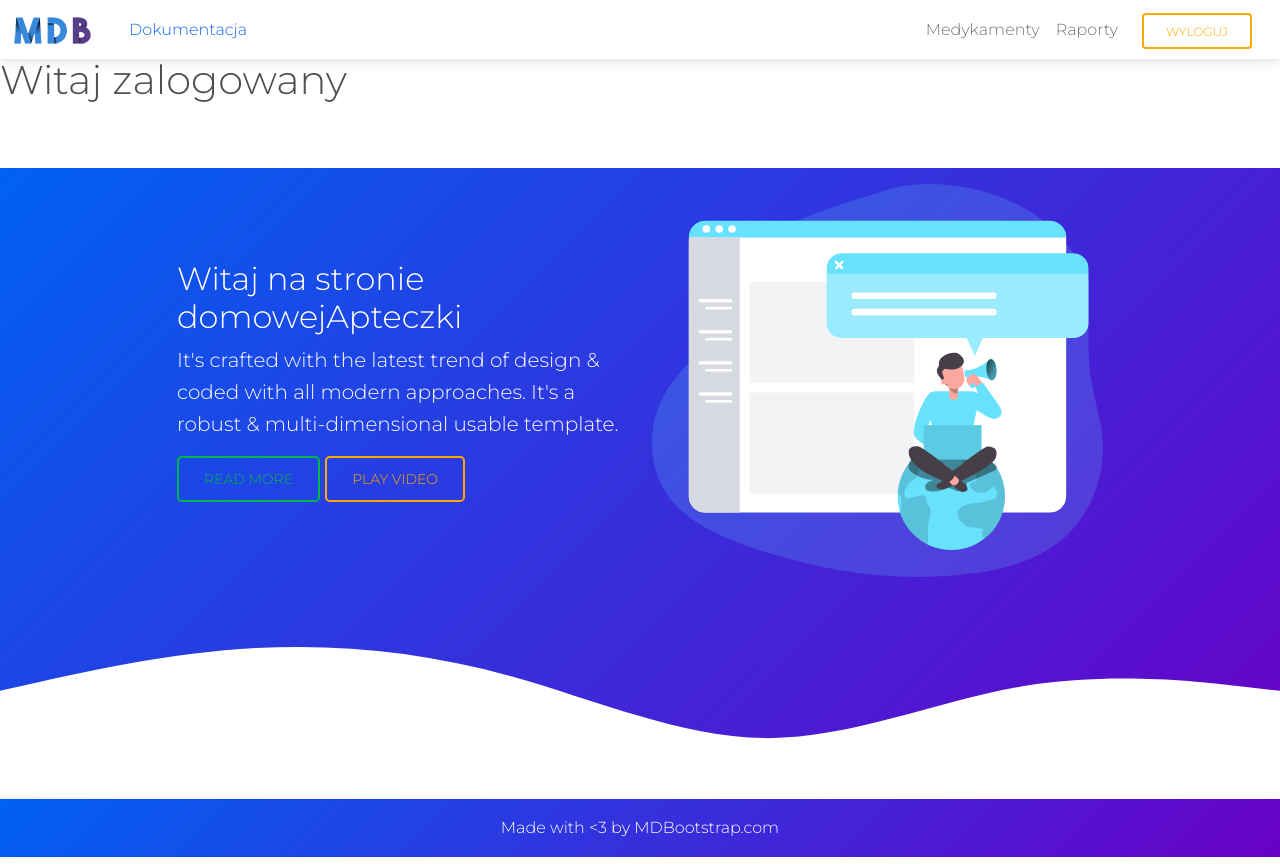
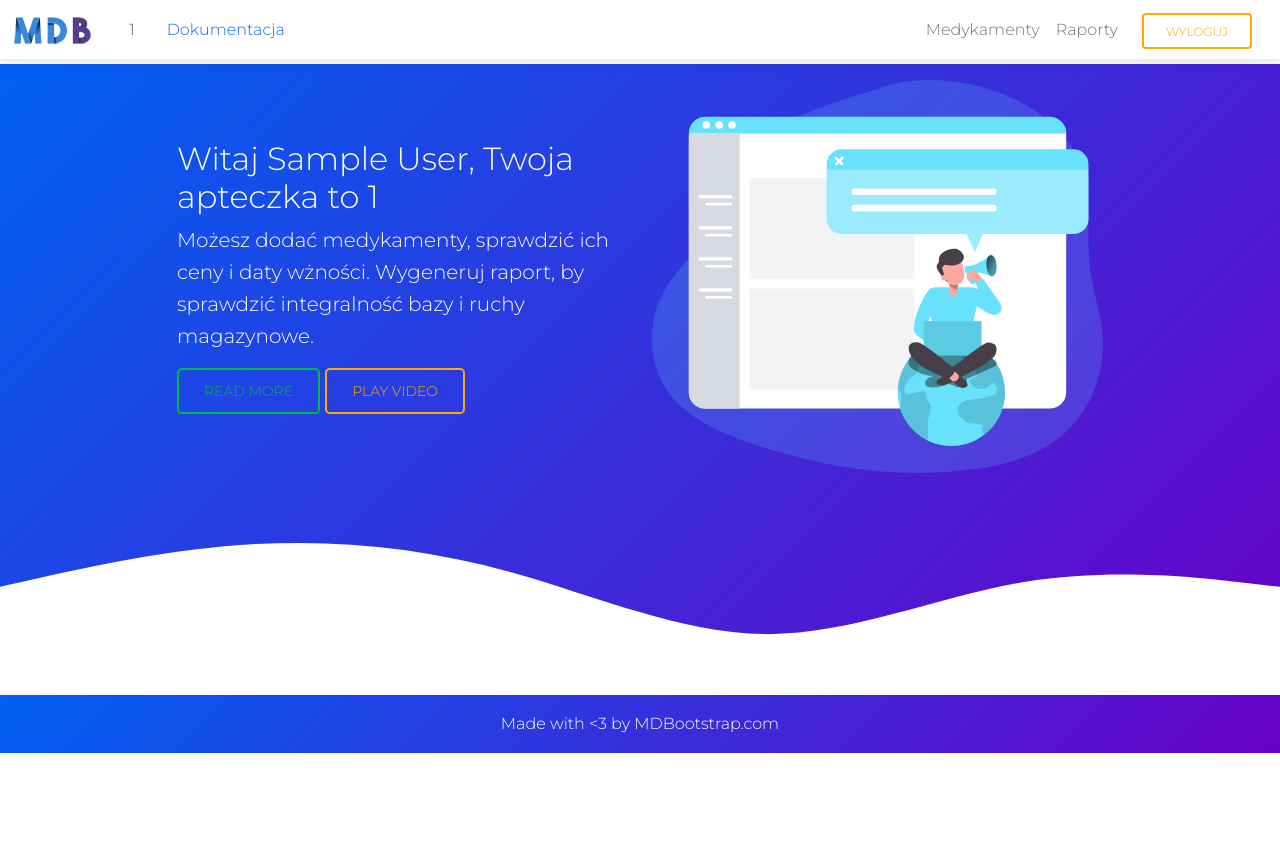
Before and after one commit to informacja/domowaApteczka, a PHP site: page /index.php in a window 1280 px wide. Run offline with PHP 8.4, Linux system fonts and the light colour scheme; the visitor is signed in with stand-in values (Sample User, id 1); some libraries are stand-ins or nearby versions.

Commit message:
loged in fix

```diff
--- a/charon.php
+++ b/charon.php
@@ -34,7 +34,7 @@ function chgw($dane){
     $user_email = mysqli_real_escape_string($conn, $user_email);
     $user_password = mysqli_real_escape_string($conn, $user_password);
 
-    $sql = "SELECT user_email, user_password_hash, apteczki_idapteczki FROM `users` WHERE user_email='$user_email'";
+    $sql = "SELECT user_email, user_password_hash, apteczki_idapteczki, user_name FROM `users` WHERE user_email='$user_email'";
     // $sql = "INSERT INTO `leki_wydane_wprowadzone` ( `leki_w_apteczce_idleki_w_apteczce`, `users_idusers`) VALUES ( '1', '1')";
     // INSERT INTO `leki_w_apteczce` (`idleki_w_apteczce`, `apteczki_idapteczki`, `leki_specyfikacja_idleki`, `ilosc_kupiona`, `ilosc_pozostala`, `data_waznosci`, `status`) VALUES ('1', '1', '1', '1', '1', '2022-05-03', '1');
     $res = mysqli_query($conn, $sql);
@@ -56,6 +56,7 @@ function chgw($dane){
         $correctEmail = $record["user_email"];
         $correctPassHash = $record["user_password_hash"];
         $idApteczki = $record["apteczki_idapteczki"];
+        $name = $record["user_name"];
     }
 // ---------------------------------------------
 
@@ -80,6 +81,7 @@ function chgw($dane){
         }
         $_SESSION["zalogowany"] = 1;
         $_SESSION["apteczka"] = $nazwaApteczki;
+        $_SESSION["name"] = $name;
         echo "Logowanie udane";
         echo '<a href="protected.php"> protected </a>';
         redirect("index.php");
--- a/components/header.inc.php
+++ b/components/header.inc.php
@@ -2,13 +2,29 @@
       <div class="container pt-3">
         <div class="row align-items-center justify-content-center">
           <div class="col-md-5">
+            <?php
+
+            if (zalogowany())
+            {
+              $name = $_SESSION["name"];
+              $apteczkiName = $_SESSION["apteczka"];
+
+                echo "
+              <h2>Witaj $name, Twoja apteczka to $apteczkiName</h2>
+
+              <p>
+                Możesz dodać medykamenty, sprawdzić ich ceny i daty wżności. Wygeneruj raport, by sprawdzić integralność bazy i ruchy magazynowe.
+              </p>";
+            }
+            else echo "
             <h2>Witaj na stronie domowejApteczki</h2>
 
             <p>
               It's crafted with the latest trend of design & coded with all
               modern approaches. It's a robust & multi-dimensional usable
               template.
-            </p>
+            </p>";
+            ?>
 
             <button type="button" class="btn btn-outline-success btn-lg">
               Read more
--- a/components/navbar.inc.php
+++ b/components/navbar.inc.php
@@ -7,16 +7,16 @@
            <?php session_start();
             function zalogowany()
             {
-                if (!isset($_SESSION["zalogowany"])) {
-                    if (isset($_SESSION["zalogowany"])) {
-                        if ($_SESSION["zalogowany"] != 1) {
-                            return false;
-                        } else {
-                            return true;
-                        }
+
+                if (isset($_SESSION["zalogowany"])) {
+                    if ($_SESSION["zalogowany"] != 1) {
+                        return false;
+                    } else {
+                        return true;
                     }
-                    return false;
-                }
+                } else return false;
+                // if (!isset($_SESSION["zalogowany"])) {
+                // return false;
             }
 
             if (zalogowany()) {
--- a/index.php
+++ b/index.php
@@ -2,10 +2,10 @@
 <?php include('components/navbar.inc.php'); ?>
 <?php
 
-if (isset($_SESSION['zalogowany']) && $_SESSION['zalogowany'] == 1) {
-    echo "<h1> Witaj zalogowany</h1>";
-    echo "<h1> Witaj zalogowany</h1>";
-}
+// if (isset($_SESSION['zalogowany']) && $_SESSION['zalogowany'] == 1) {
+//     echo "<h1> Witaj zalogowany</h1>";
+//     echo "<h1> Witaj zalogowany</h1>";
+// }
 include('components/header.inc.php'); ?>
 <?php // include('components/companies.inc.php');
 ?>
```
